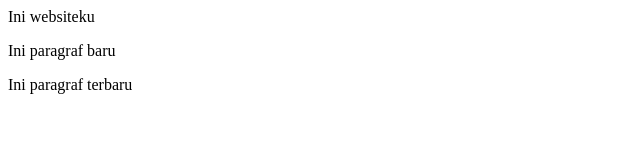
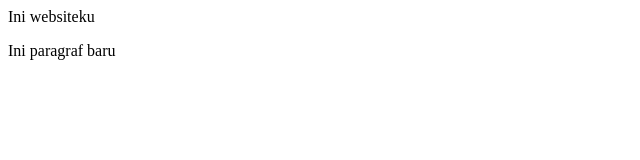
Before and after one commit to dedygithub/repo1, a plain HTML site: page index.html in a window 1280 px wide. Shown: the whole page, without its empty margins (0-640 px from the left). Drawn offline with Linux system fonts and the light colour scheme.

Commit message:
coba revert

```diff
--- a/index.html
+++ b/index.html
@@ -1,3 +1,2 @@
 <p>Ini websiteku</p>
 <p>Ini paragraf baru </p>
-<p>Ini paragraf terbaru </p>
```
